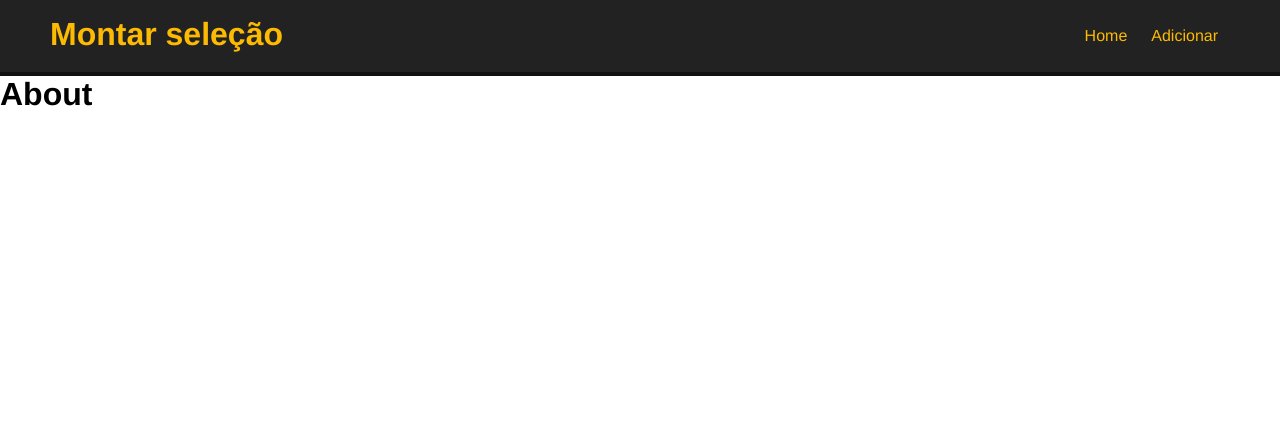
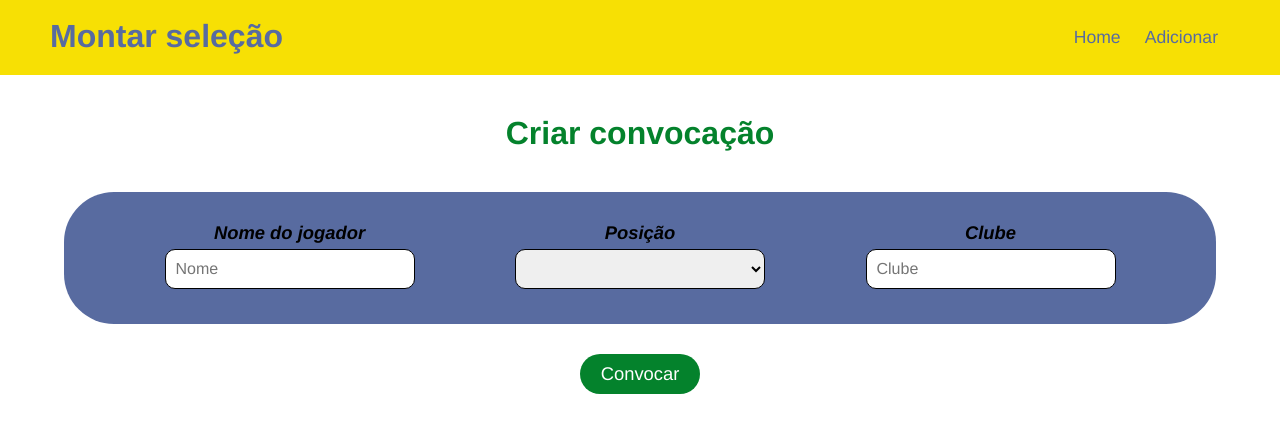
Before and after one commit to GabrielHCustodio/montar-selecao, a Vue app: page /about in a window 1280 px wide. Shown: the top 432 px of the page. Built offline with nearby package versions, Linux system fonts and the light colour scheme.

Commit message:
Created the AddPlayers component where it contains inputs to fill in data about the players called.

```diff
--- /dev/null
+++ b/src/components/AddPlayers.vue
@@ -0,0 +1,117 @@
+<template>
+  <div class="container">
+    <h1 id="title">Criar convocação</h1>
+    <div class="register-player">
+      <div class="information">
+        <label for="name">Nome do jogador</label>
+        <input type="text" name="name" placeholder="Nome" v-model="namePlayer" />
+      </div>
+
+      <div class="information">
+        <label for="position">Posição</label>
+        <select name="position" v-model="positionPlayer">
+          <option value="1">Goleiro</option>
+          <option value="2">Zagueiro</option>
+          <option value="3">Meio campo</option>
+          <option value="4">Atacante</option>
+        </select>
+      </div>
+
+      <div class="information">
+        <label for="club">Clube</label>
+        <input type="text" name="club" placeholder="Clube" v-model="clubPlayer" />
+      </div>
+    </div>
+    <div class="summon">
+        <button @click="summon">Convocar</button>
+    </div>
+  </div>
+</template>
+
+<script>
+export default {
+  name: "AddPlayers",
+  data: () => ({
+    namePlayer: '',
+    positionPlayer: '',
+    clubPlayer: ''
+  }),
+  methods: {
+    summon() {
+        console.log('Clique')
+    }
+  }
+};
+</script>
+
+<style scoped>
+.container {
+  display: flex;
+  align-items: center;
+  justify-content: center;
+  flex-direction: column;
+}
+
+#title {
+  font-size: 2rem;
+  padding: 40px 0;
+  color: #04822c;
+}
+
+.register-player {
+  width: 90%;
+  display: flex;
+  flex-direction: row;
+  align-items: center;
+  justify-content: space-evenly;
+  flex-wrap: wrap;
+  padding: 30px 0;
+  border-radius: 50px;
+  background: #586ba0;
+}
+
+.information {
+  display: flex;
+  flex-direction: column;
+}
+
+.information label {
+    font-size: 1.15rem;
+    font-style: italic;
+    font-weight: bolder;
+    margin-bottom: 5px;
+    text-align: center;
+}
+
+.information input,
+.information select {
+    width: 250px;
+    height: 40px;
+    border: 1px solid black;
+    border-radius: 10px;
+    outline: none;
+    padding-left: 10px;
+    font-size: 1rem;
+    margin-bottom: 5px;
+}
+
+.summon {
+    padding: 30px 0;
+}
+
+.summon button {
+    width: 120px;
+    height: 40px;
+    border: none;
+    border-radius: 20px;
+    font-size: 1.15rem;
+    background: #04822c;
+    color: #fff;
+    cursor: pointer;
+    transition: .7s;
+}
+
+.summon button:hover {
+    opacity: .8;
+}
+</style>
--- a/src/components/Header.vue
+++ b/src/components/Header.vue
@@ -1,8 +1,6 @@
 <template>
   <div id="nav">
-    <router-link to="/" id="name_site">
-      <h1 id="name">Montar seleção</h1>
-    </router-link>
+    <h1 id="name">Montar seleção</h1>
     <router-link to="/">Home</router-link>
     <router-link to="/about">Adicionar</router-link>
   </div>
@@ -16,23 +14,23 @@ export default {
 
 <style scoped>
 #nav {
-  background-color: #222;
-  border-bottom: 4px solid #111;
+  background-color: #f7e004;
   padding: 15px 50px;
   display: flex;
   justify-content: flex-end;
   align-items: center;
 }
-#nav #name_site {
+
+#name {
   margin: auto;
   margin-left: 0;
-}
-#name {
   width: 300px;
   height: 40px;
+  color: #586ba0;
 }
 #nav a {
-  color: #fcba03;
+  color: #586ba0;
+  font-size: 1.1rem;
   text-decoration: none;
   margin: 12px;
   transition: 0.5s;
--- a/src/views/About.vue
+++ b/src/views/About.vue
@@ -1,15 +1,18 @@
 <template>
   <div>
     <nav-header />
-    <h1>About</h1>
+    <add-players />
   </div>
 </template>
 
 <script>
+import AddPlayers from "@/components/AddPlayers.vue"
 import NavHeader from "@/components/Header.vue"
+
 export default {
   name: 'About',
   components: {
+    AddPlayers,
     NavHeader
   }
 }
```
